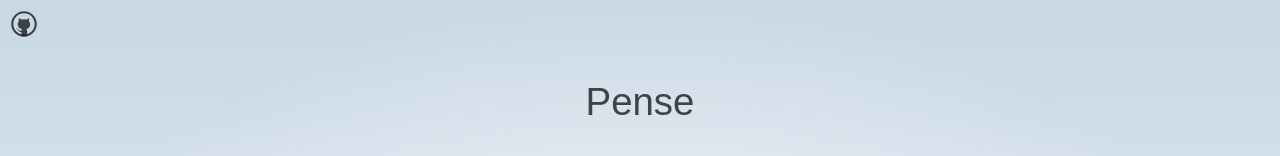
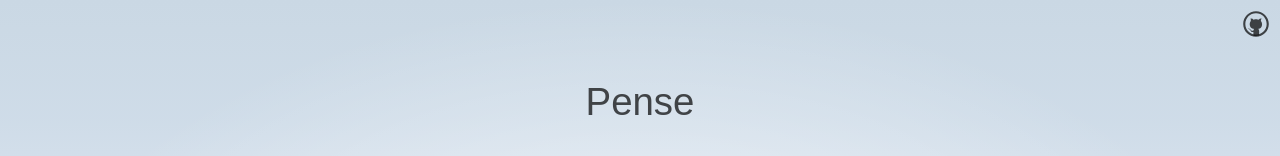
Before and after one commit to Pense-Software/website, a SvelteKit app: page / in a window 1280 px wide. Shown: the top 156 px of the page. Built offline with nearby package versions, Linux system fonts and the light colour scheme.

Commit message:
Simplify

```diff
--- a/src/routes/+layout.svelte
+++ b/src/routes/+layout.svelte
@@ -5,7 +5,7 @@
 
 <div class="app"  style="min-height: 100%;">
 	<Header/>
-	<main>
+	<main class="p-4 mx-4">
 		<slot />
 	</main>
 
--- a/src/routes/Header.svelte
+++ b/src/routes/Header.svelte
@@ -16,7 +16,7 @@
 <style>
 	header {
 		display: flex;
-		justify-content: space-between;
+		justify-content: flex-end;
 	}
 
 	.corner {
```
